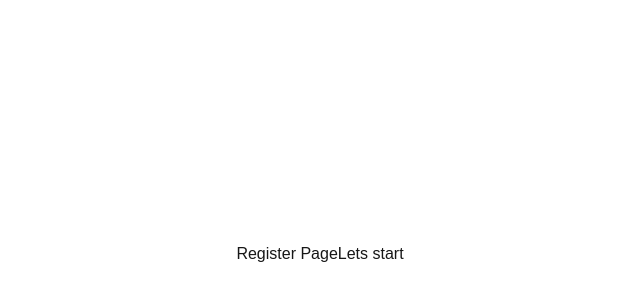
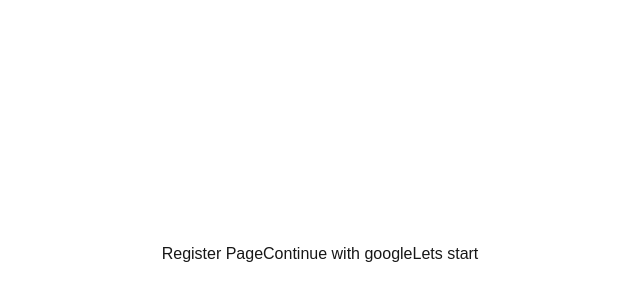
Before and after one commit to YogeshvariS/jobsphere, a Next.js app: page /register in a window 1280 px wide. Shown: the part 146-446 px from the top of the page, without its empty margins (320-960 px from the left). Built offline with nearby package versions, Linux system fonts and the light colour scheme.

Commit message:
Added registration

```diff
--- a/src/app/(auth)/register/page.tsx
+++ b/src/app/(auth)/register/page.tsx
@@ -2,6 +2,7 @@ export default function RegisterPage() {
   return (
     <main className="flex min-h-screen items-center justify-center">
       <h1>Register Page</h1>
+      <h4>Continue with google</h4>
       <p>Lets start</p>
     </main>
   );
```
